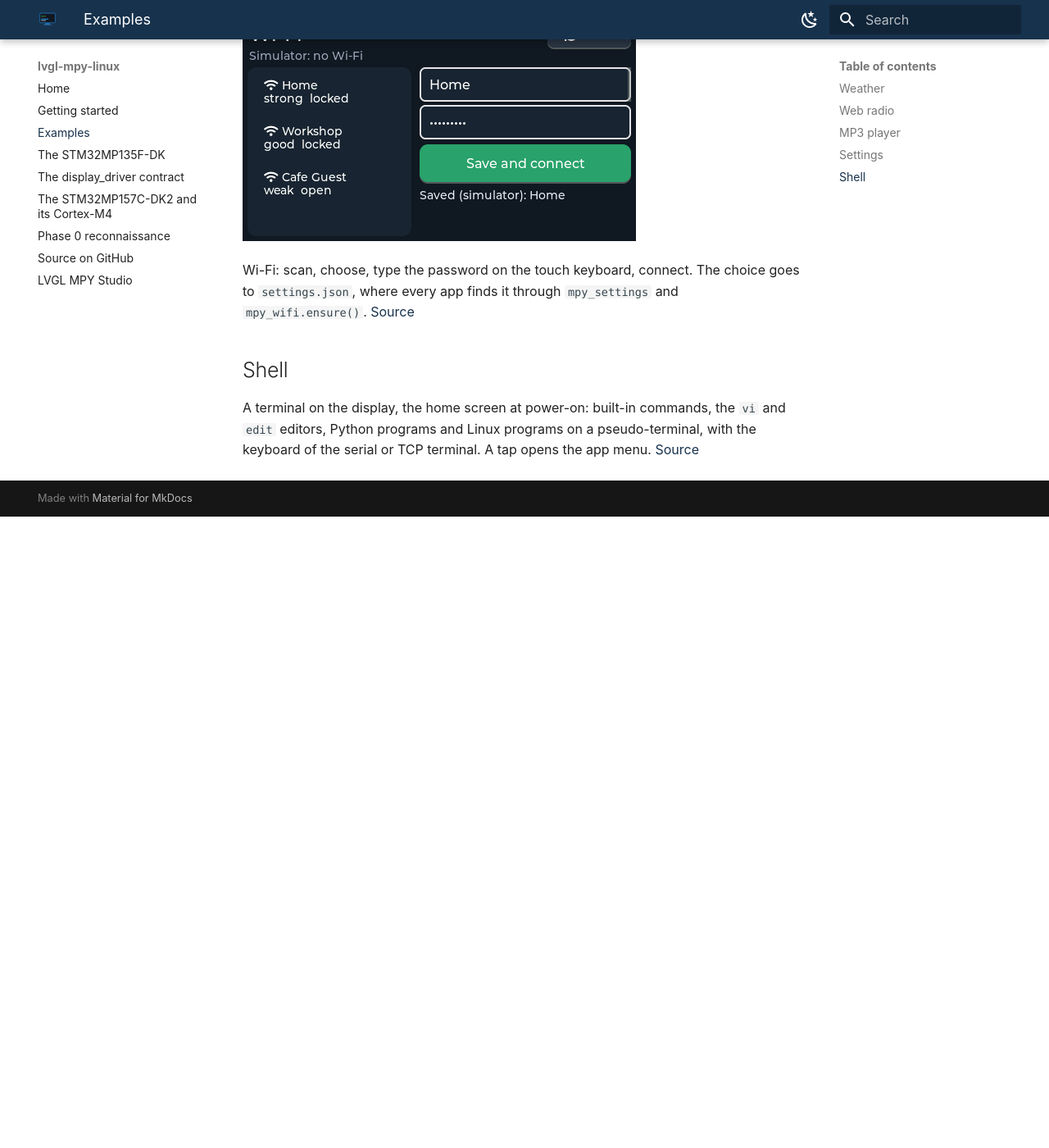
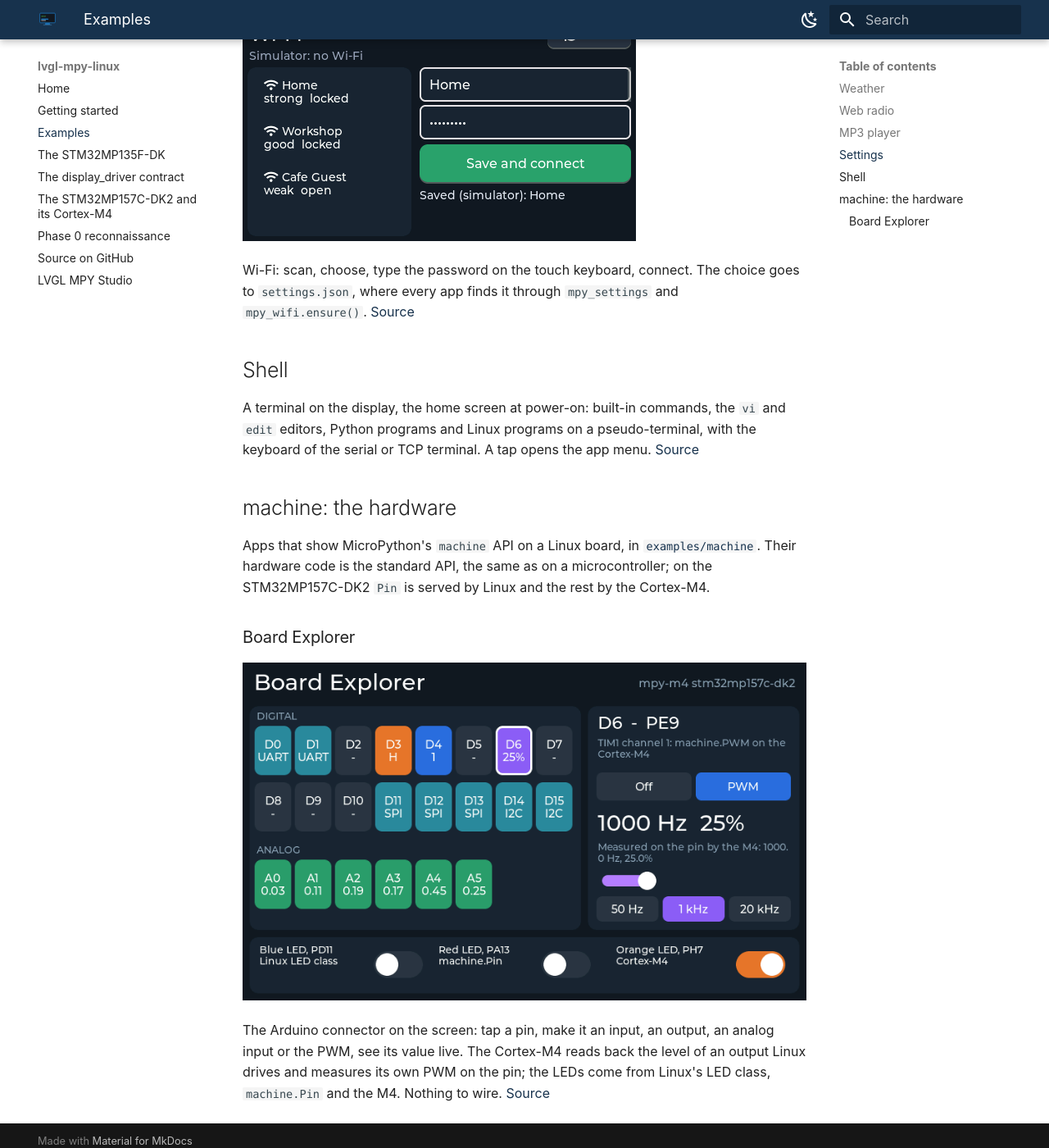
Before and after one commit to Copper-And-Code/copper-and-code-linux-boards, an MkDocs documentation site: the page built from docs/examples.md, in a window 1280 px wide and 1400 px high, scrolled down 2181 px. Shown: the whole window at 82% size. Built offline with MkDocs 1.6.1 and Material for MkDocs 9.7.7, drawn with Linux system fonts in a browser that asks for light colours; before the commit the page ends 2811 px from its top, so only the background shows below that.

Commit message:
examples/machine: Board Explorer, the Arduino connector on the screen
A new folder of examples for MicroPython's machine API, made with LVGL
MPY Studio and its MCP tools. Board Explorer shows the STM32MP157C-DK2's
connector: each pin as an input, an output (read back by the Cortex-M4),
an analog input or the PWM (measured on the pin by the M4), an I2C scan,
and LEDs from Linux's LED class, machine.Pin and the M4. In the Studio
simulator a stand-in gives changing values.

docs: PA14 (USER1, green LED) can be read but not driven by Linux, since
the m4-examples device tree gives its interrupt to the M4.

Co-Authored-By: Claude Opus 5.5 <noreply@anthropic.com>
Claude-Session: https://claude.ai/code/session_0124WePQimZSa2NwhcPhaVBN

```diff
--- a/docs/examples.md
+++ b/docs/examples.md
@@ -53,3 +53,20 @@ A terminal on the display, the home screen at power-on: built-in commands, the `
 editors, Python programs and Linux programs on a pseudo-terminal, with the keyboard of the serial or
 TCP terminal. A tap opens the app menu.
 [Source](https://github.com/Copper-And-Code/lvgl-mpy-linux/tree/main/examples/shell-linux)
+
+## machine: the hardware
+
+Apps that show MicroPython's `machine` API on a Linux board, in
+[`examples/machine`](https://github.com/Copper-And-Code/lvgl-mpy-linux/tree/main/examples/machine).
+Their hardware code is the standard API, the same as on a microcontroller; on the STM32MP157C-DK2
+`Pin` is served by Linux and the rest by the Cortex-M4.
+
+### Board Explorer
+
+![Board Explorer](images/board-explorer.png)
+
+The Arduino connector on the screen: tap a pin, make it an input, an output, an analog input or
+the PWM, see its value live. The Cortex-M4 reads back the level of an output Linux drives and
+measures its own PWM on the pin; the LEDs come from Linux's LED class, `machine.Pin` and the M4.
+Nothing to wire.
+[Source](https://github.com/Copper-And-Code/lvgl-mpy-linux/tree/main/examples/machine/board-explorer)
```
Also changed, not shown: docs/stm32mp157c-dk2.md (+4 -1 lines), examples/machine/README.md (added, +18 -0 lines), examples/machine/board-explorer/README.md (added, +32 -0 lines), docs/images/board-explorer.png (added), 1 other file.
